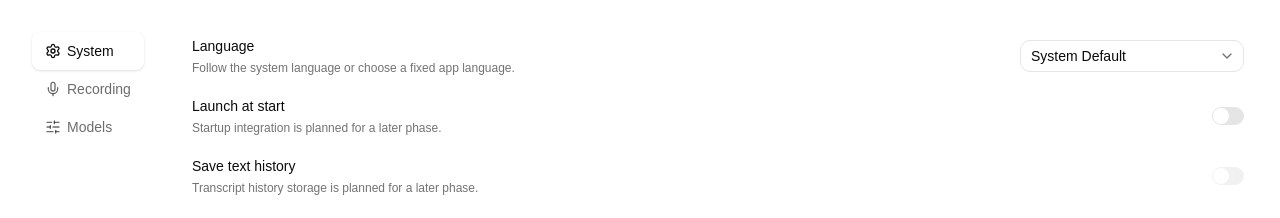
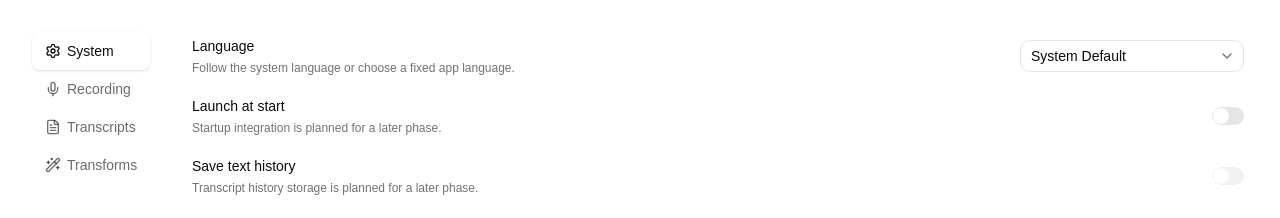
Before and after one commit to vanrez-nez/cretar-ia, a React (Vite) app: page / in a window 1280 px wide. Shown: the top 218 px of the page. Built offline with nearby package versions, Linux system fonts and the light colour scheme.

Commit message:
refactor: split model settings into separate transcripts and transforms tabs with dedicated UI components

```diff
--- a/src/App.tsx
+++ b/src/App.tsx
@@ -233,7 +233,7 @@ export default function App() {
   const draft = draftSettings;
 
   return (
-    <main className="h-screen overflow-hidden bg-background text-foreground">
+    <main className="h-screen select-none overflow-hidden bg-background text-foreground">
       <div className="h-full w-full overflow-x-hidden">
         {!draft ? (
           <Card className="m-5">
@@ -273,8 +273,12 @@ export default function App() {
               />
             </TabsContent>
 
-            <TabsContent value="models" className="ml-44 h-screen overflow-x-hidden overflow-y-auto overscroll-contain p-5 pl-0">
-              <ModelsPane draft={draft} updateDraft={updateDraft} />
+            <TabsContent value="transcripts" className="ml-44 h-screen overflow-x-hidden overflow-y-auto overscroll-contain p-5 pl-0">
+              <ModelRolePane role="stt" draft={draft} updateDraft={updateDraft} />
+            </TabsContent>
+
+            <TabsContent value="transforms" className="ml-44 h-screen overflow-x-hidden overflow-y-auto overscroll-contain p-5 pl-0">
+              <ModelRolePane role="formatting" draft={draft} updateDraft={updateDraft} />
             </TabsContent>
 
             <TabsContent value="about" className="ml-44 h-screen overflow-x-hidden overflow-y-auto overscroll-contain p-5 pl-0">
@@ -751,30 +755,27 @@ type ProviderModelOption = {
   name: string;
 };
 
-function ModelsPane({
+function ModelRolePane({
+  role,
   draft,
   updateDraft,
 }: {
+  role: ModelRole;
   draft: SettingsRecord;
   updateDraft: (key: string, value: SettingValue) => void;
 }) {
   const { t } = useTranslation();
   const transformEnabled = draft["models.formatting.enabled"] !== false;
+  const isFormatting = role === "formatting";
 
   return (
     <div className="grid gap-4">
       <ModelRoleCard
-        role="stt"
-        title={t("models.sttTitle")}
-        description={t("models.sttDescription")}
-      />
-
-      <ModelRoleCard
-        role="formatting"
-        title={t("models.formattingTitle")}
-        description={t("models.formattingDescription")}
-        transformEnabled={transformEnabled}
-        onTransformEnabledChange={(checked) => updateDraft("models.formatting.enabled", checked)}
+        role={role}
+        title={t("models.cardTitle")}
+        description={isFormatting ? t("models.formattingDescription") : t("models.sttDescription")}
+        transformEnabled={isFormatting ? transformEnabled : undefined}
+        onTransformEnabledChange={isFormatting ? (checked) => updateDraft("models.formatting.enabled", checked) : undefined}
       />
     </div>
   );
@@ -863,7 +864,7 @@ function ModelRoleCard({
   return (
     <Card>
       <CardHeader className="flex flex-row items-start justify-between gap-4">
-        <div className="min-w-0 space-y-1.5">
+        <div className="min-w-0 select-none space-y-1.5">
           <CardTitle>{title}</CardTitle>
           <CardDescription>{description}</CardDescription>
         </div>
@@ -1122,12 +1123,13 @@ function ModelItem({
     return (
       <div
         className={`group flex cursor-pointer items-center justify-between gap-3 rounded-lg border bg-card/50 p-3 transition-colors ${
-          isSelected
+          isLocked
+            ? "cursor-default border-transparent opacity-60 hover:border-transparent"
+            : isSelected
             ? "border-border hover:border-border/50"
-            : isLocked
-              ? "border-transparent opacity-60"
             : "border-transparent hover:border-border/50"
         }`}
+        aria-disabled={isLocked || undefined}
         role={isLocked ? undefined : "button"}
         tabIndex={isLocked ? -1 : 0}
         onClick={isLocked ? undefined : () => void select()}
@@ -1142,7 +1144,7 @@ function ModelItem({
               }
         }
       >
-        <div className="min-w-0">
+        <div className="min-w-0 select-none">
           <div className="flex min-w-0 items-center gap-2">
             <div className="truncate text-sm font-medium">{model.provider_name}</div>
           </div>
@@ -1151,9 +1153,8 @@ function ModelItem({
           </div>
         </div>
         <div className="flex shrink-0 items-center gap-2">
-          <div className={`flex items-center gap-2 transition-opacity ${
-            isLocked ? "pointer-events-none opacity-0" : "opacity-0 group-hover:opacity-100 group-focus-within:opacity-100"
-          }`}>
+          {!isLocked ? (
+            <div className="flex items-center gap-2 opacity-0 transition-opacity group-hover:opacity-100 group-focus-within:opacity-100">
               <Button
                 variant="ghost"
                 size="icon"
@@ -1181,6 +1182,7 @@ function ModelItem({
                 <Trash2 className="size-4" aria-hidden="true" />
               </Button>
             </div>
+          ) : null}
           <ModelHealthIcon health={health} isSelected={isSelected} />
         </div>
       </div>
--- a/src/components/sidebar-settings.tsx
+++ b/src/components/sidebar-settings.tsx
@@ -1,4 +1,4 @@
-import { Info, Mic, Settings, SlidersHorizontal } from "lucide-react";
+import { FileText, Info, Mic, Settings, WandSparkles } from "lucide-react";
 import { useTranslation } from "react-i18next";
 
 import { TabsList, TabsTrigger } from "@/components/ui/tabs";
@@ -16,9 +16,13 @@ export function SettingsNavigation() {
         <Mic />
         {t("sidebar.recording")}
       </TabsTrigger>
-      <TabsTrigger value="models" className="h-auto flex-none px-3 py-2">
-        <SlidersHorizontal />
-        {t("sidebar.models")}
+      <TabsTrigger value="transcripts" className="h-auto flex-none px-3 py-2">
+        <FileText />
+        {t("sidebar.transcripts")}
+      </TabsTrigger>
+      <TabsTrigger value="transforms" className="h-auto flex-none px-3 py-2">
+        <WandSparkles />
+        {t("sidebar.transforms")}
       </TabsTrigger>
       <TabsTrigger value="about" className="mt-auto h-auto flex-none px-3 py-2">
         <Info />
--- a/src/i18n/locales/en.json
+++ b/src/i18n/locales/en.json
@@ -23,6 +23,8 @@
     "system": "System",
     "recording": "Recording",
     "models": "Models",
+    "transcripts": "Transcripts",
+    "transforms": "Transforms",
     "about": "About"
   },
   "loading": {
@@ -107,10 +109,11 @@
     "caps": "CAPS"
   },
   "models": {
+    "cardTitle": "Models",
     "sttTitle": "Transcript",
-    "sttDescription": "Transcript providers.",
+    "sttDescription": "Configure the model used to transform your voice into text.",
     "formattingTitle": "Transform",
-    "formattingDescription": "Transform providers.",
+    "formattingDescription": "Configure the model used for transcript formatting.",
     "enabled": "Enabled",
     "transformEnabled": "Transforming",
     "disableTransform": "Disable",
--- a/src/i18n/locales/es.json
+++ b/src/i18n/locales/es.json
@@ -23,6 +23,8 @@
     "system": "Sistema",
     "recording": "Grabación",
     "models": "Modelos",
+    "transcripts": "Transcripciones",
+    "transforms": "Transformaciones",
     "about": "Acerca de"
   },
   "loading": {
@@ -107,10 +109,11 @@
     "caps": "MAYÚS"
   },
   "models": {
+    "cardTitle": "Modelos",
     "sttTitle": "Transcripción",
-    "sttDescription": "Proveedores de transcripción.",
+    "sttDescription": "Configura el modelo usado para transformar tu voz en texto.",
     "formattingTitle": "Transformación",
-    "formattingDescription": "Proveedores de transformación.",
+    "formattingDescription": "Configura el modelo usado para dar formato a las transcripciones.",
     "enabled": "Activado",
     "transformEnabled": "Transformación",
     "disableTransform": "Desactivar",
--- a/src/settings/settings.schema.json
+++ b/src/settings/settings.schema.json
@@ -199,7 +199,7 @@
       "type": "boolean",
       "default": true,
       "x-ui": {
-        "section": "models",
+        "section": "transforms",
         "label": "models.transformEnabled"
       }
     },
```
Lines whose indentation alone changed are shown as unchanged.
